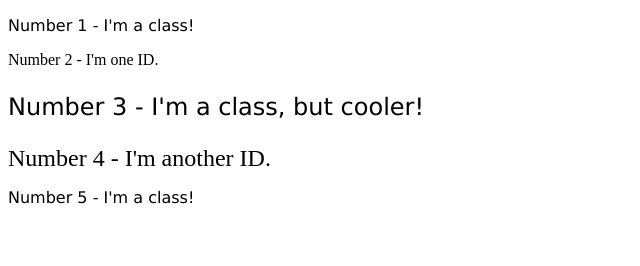
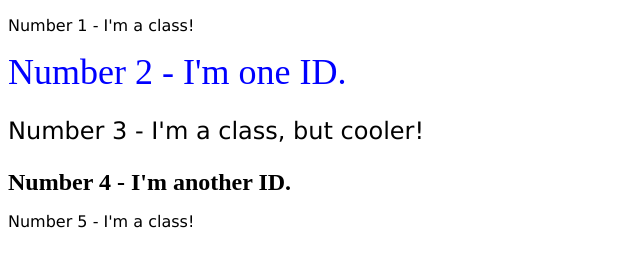
Before and after one commit to FarhanAsfar/Odin-Project, a plain HTML site: page css-exercise/02-class-id-selectors/index.html in a window 1280 px wide. Shown: the whole page, without its empty margins (0-640 px from the left). Drawn offline with Linux system fonts and the light colour scheme.

Commit message:
change color and font size for 'id' element 'two'

```diff
--- a/css-exercise/02-class-id-selectors/style.css
+++ b/css-exercise/02-class-id-selectors/style.css
@@ -6,3 +6,13 @@
 .adjust-font-size {
     font-size: 24px;
 }
+
+#two{
+    color: blue;
+    font-size: 36px;
+}
+
+#four{
+    background-color: hsl(hue, saturation, lightness);
+    font-weight: bold;
+}
```
